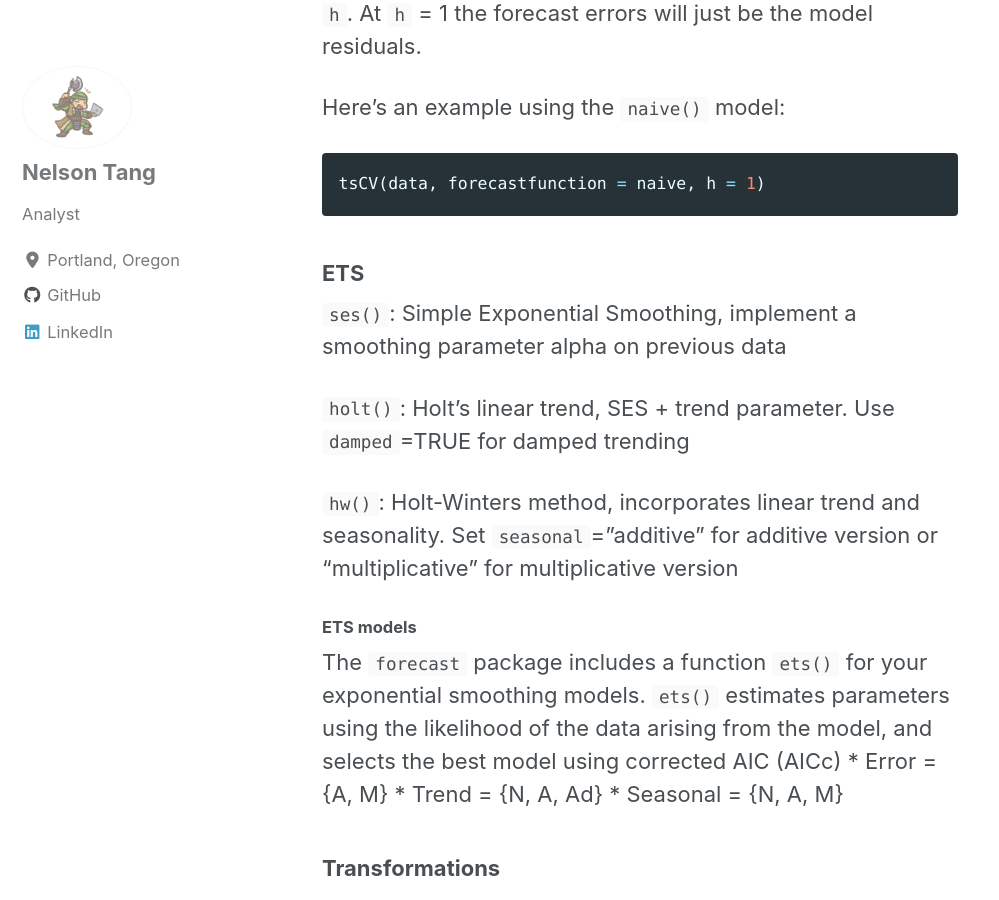
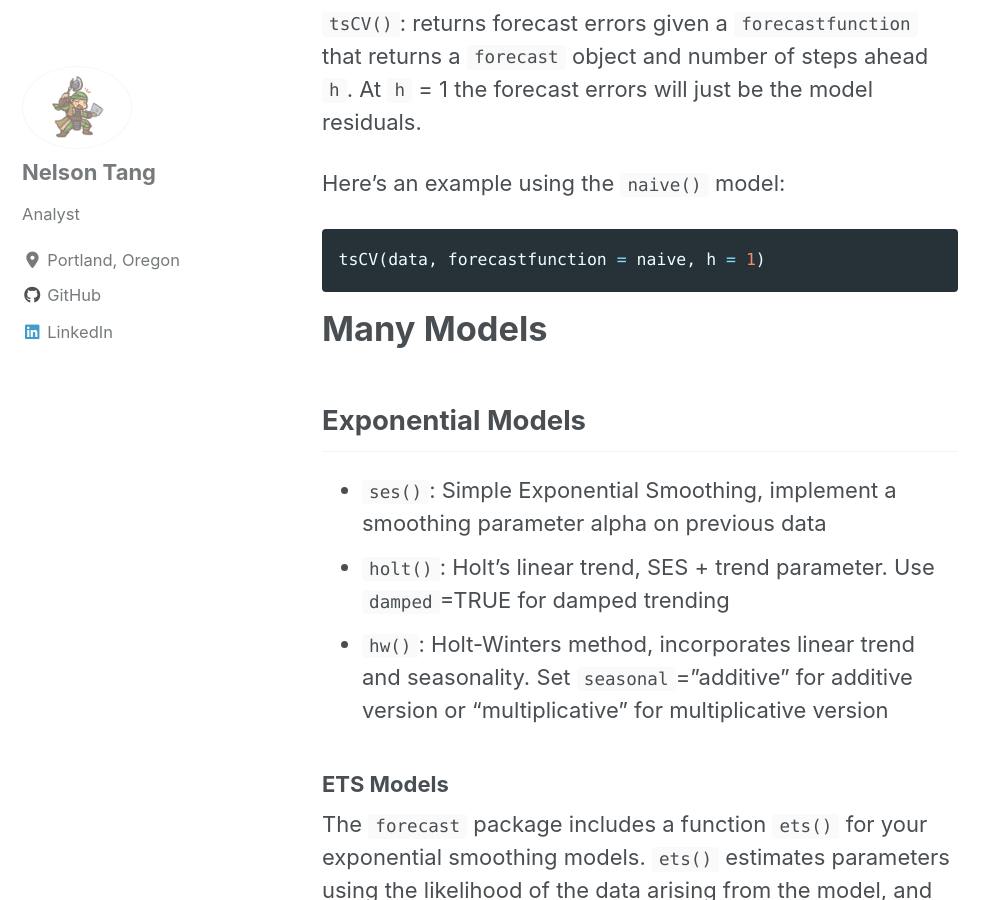
Before and after one commit to banditkingsofancientspreadsheets/banditkingsofancientspreadsheets.github.io, a Jekyll site: the page built from _posts/2020-01-26-time-series-forecasting-in-r.md, in a window 1280 px wide and 900 px high, scrolled down 3442 px. Shown: the whole window, without its empty margins (0-999 px from the left). Built offline with Jekyll 4.4.1, drawn with Linux system fonts in a browser that asks for light colours; cached includes are drawn as plain includes; nearby versions of some CDN libraries; some of the changed text lies outside the part shown.

Commit message:
markdown formatting

````diff
--- a/_posts/2020-01-26-time-series-forecasting-in-r.md
+++ b/_posts/2020-01-26-time-series-forecasting-in-r.md
@@ -22,23 +20,23 @@ library(forecast)
 myts <- ts(df, start = c(1981,1), frequency = 12)
 ```
 
-## Exploring and Plotting `ts` Data
+# Exploring and Plotting `ts` Data
 
 `autoplot()`: Useful function to plot data and forecasts
 
-#### Seasonality
+## Seasonality
 
 `ggseasonplot()`: Create a seasonal plot
 
 `ggsubseriesplot()`: Create mini plots for each season and show seasonal means
 
-#### Lags and ACF
+## Lags and ACF
 
 `gglagplot()`: Plot the time series against lags of itself
 
 `ggAcf()`: Plot the autocorrelation function (ACF)
 
-### White Noise and the Ljung-Box Test
+## White Noise and the Ljung-Box Test
 White Noise is another name for a time series of iid data. Purely random. Ideally your model residuals should look like white noise.
 
 You can use the Ljung-Box test to check if a time series is white noise:
@@ -49,7 +47,7 @@ Box.test(data, lag = 24, type="Lj")
 
 p-value > 0.05 suggests data are not significantly different than white noise
 
-## Model Selection
+# Model Selection
 
 The `forecast` package includes a few common models out of the box. Fit the model and create a `forecast` object, and then use the `forecast()` function on the object and a number of `h` periods to predict.
 
@@ -63,15 +61,13 @@ pred <- forecast(fit, h=4)
 accuracy(pred, data)
 ```
 
-### Naive Models
+## Naive Models
 
 Benchmarking with naive and seasonal naive models.
+* `naive()`
+* `snaive()`
 
-`naive()`
-
-`snaive()`
-
-### Residuals
+## Residuals
 
 Residuals are the difference between the model's fitted values and the actual data.
 
@@ -85,7 +81,7 @@ and ideally have:
 
 `checkresiduals()`: helper function to plot the residuals, plot the ACF and histogram, and do a Ljung-Box test on the residuals.
 
-### Evaluating Model Accuracy
+## Evaluating Model Accuracy
 
 Train/Test split with window function:
 `window(data, start, end)`: to slice the `ts` data
@@ -103,22 +99,22 @@ Here's an example using the `naive()` model:
 tsCV(data, forecastfunction = naive, h = 1)
 ```
 
-### ETS
+# Many Models
 
-`ses()`: Simple Exponential Smoothing, implement a smoothing parameter alpha on previous data
+## Exponential Models
 
-`holt()`: Holt's linear trend, SES + trend parameter. Use `damped`=TRUE for damped trending
+* `ses()`: Simple Exponential Smoothing, implement a smoothing parameter alpha on previous data
+* `holt()`: Holt's linear trend, SES + trend parameter. Use `damped`=TRUE for damped trending
+* `hw()`: Holt-Winters method, incorporates linear trend and seasonality. Set `seasonal`="additive" for additive version or "multiplicative" for multiplicative version
 
-`hw()`: Holt-Winters method, incorporates linear trend and seasonality. Set `seasonal`="additive" for additive version or "multiplicative" for multiplicative version
-
-#### ETS models
+### ETS Models
 
 The `forecast` package includes a function `ets()` for your exponential smoothing models. `ets()` estimates parameters using the likelihood of the data arising from the model, and selects the best model using corrected AIC (AICc)
     * Error = {A, M}
     * Trend = {N, A, Ad}
     * Seasonal = {N, A, M}
 
-### Transformations
+## Transformations
 
 May need to transform the data if it is non-stationary to improve your model prediction. To deal with non-constant variance, you can use a **Box-Cox** transformation.
 
@@ -126,7 +122,7 @@ May need to transform the data if it is non-stationary to improve your model pre
 
 **Differencing** is another transformation that uses differences between observations to model changes rather than the observations themselves.
 
-### ARIMA
+## ARIMA
 
 Parameters:
 (p,d,q)(P,D,Q)m
@@ -143,7 +139,7 @@ m: # of observations per year
 
 `auto.arima()`: Automatic implentation of the ARIMA function in `forecast`. Estimates parameters using maximum likelihood and does a stepwise search between a subset of all possible models. Can take a `lambda` argument to fit the model to transformed data and the forecasts will be back-transformed onto the original scale. Turn `stepwise` = FALSE to consider more models at the expense of more time.
 
-### Dynamic Regression
+## Dynamic Regression
 Regression model with non-seasonal ARIMA errors, i.e. we allow e_t to be an ARIMA process rather than white noise.
 
 Usage example:
@@ -152,7 +148,7 @@ fit <- auto.arima(data, xreg = xreg_data)
 pred <- forecast(fit, xreg = newxreg_data)
 ```
 
-### Dynamic Harmonic Regression
+## Dynamic Harmonic Regression
 Dynamic Regression with `K` fourier terms to model seasonality. With higher `K` the model becomes more flexible.
 
 Pro: Allows for any length seasonality, but assumes seasonal pattern is unchanging. `Arima()` and `auto.arima()` may run out of memory at large seasonal periods (i.e. >200).
@@ -164,7 +160,7 @@ fit <- auto.arima(data, xreg = fourier(data, K = 1),
 pred <- forecast(fit, xreg = fourier(data, K = 1, h = 4))
 ```
 
-### TBATS
+## TBATS
 Automated model that combines exponential smoothing, Box-Cox transformations, and Fourier terms.
 Pro: Automated, allows for complex seasonality that changes over time.
 Cons: Slow.
````
Also changed, not shown: other parts of _posts/2020-01-26-time-series-forecasting-in-r.md (+1 -3 lines).
